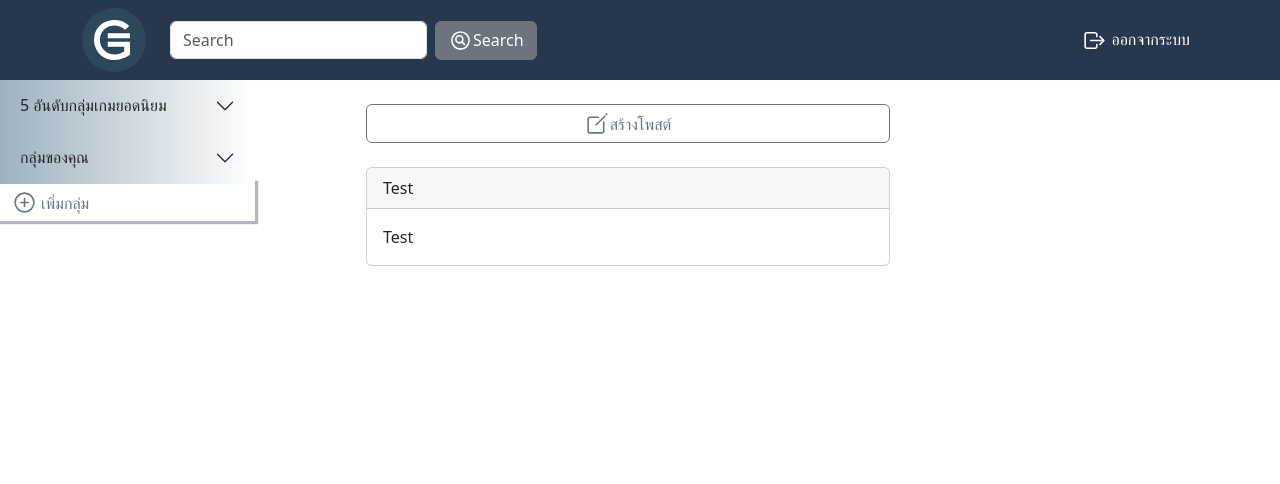
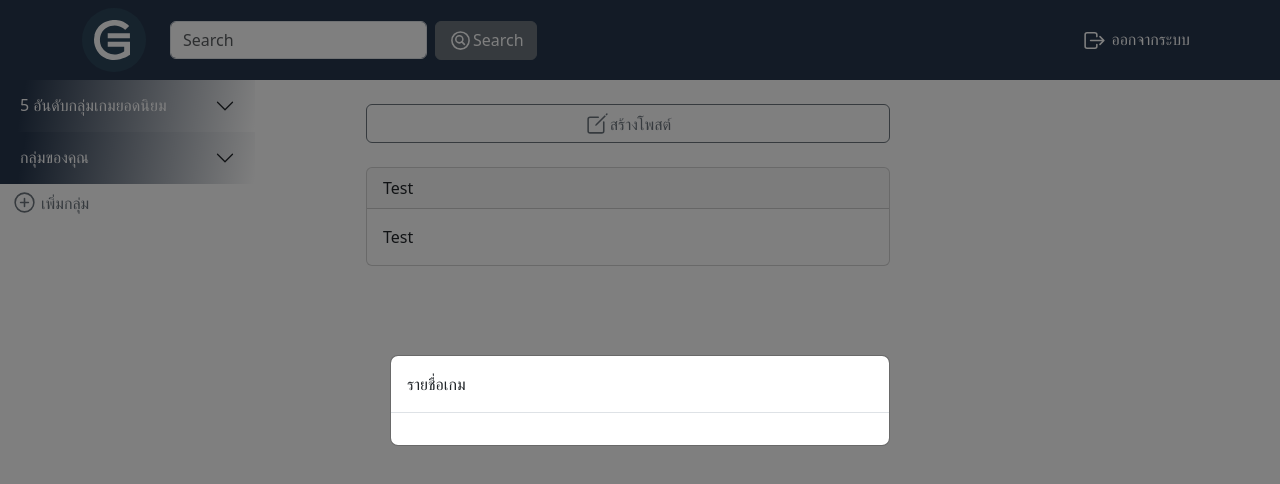
Before and after one commit to sophonwit379/Games-Commu, a React (Vite) app in the folder GameCommu-Client/: page /home in a window 1280 px wide. Both pictures are taken after a click on the button "เพิ่มกลุ่ม". Shown: the top 484 px of the page. Built offline with nearby package versions, Linux system fonts and the light colour scheme.

Commit message:
fix some style

```diff
--- /dev/null
+++ b/GameCommu-Client/src/components/GamePanel/AddGamePannel.jsx
@@ -0,0 +1,20 @@
+import { Modal } from "react-bootstrap";
+
+function AddGame(props) {
+  return (
+    <Modal
+      {...props}
+      centered
+      scrollable
+    >
+      <Modal.Header>
+          รายชื่อเกม
+      </Modal.Header>
+      <Modal.Body>
+
+      </Modal.Body>
+    </Modal>
+  )
+}
+
+export default AddGame;
--- a/GameCommu-Client/src/components/GamePanel/GamePanel.css
+++ b/GameCommu-Client/src/components/GamePanel/GamePanel.css
@@ -1,26 +1,28 @@
 .accordion-item {
     border: none !important;
-
-  }
+}
 
 .accordion-button {
+    color: white;
     border-radius: 0 !important;
-    background: linear-gradient(to right, #9DB2BF, white) !important;
+    background: linear-gradient(100deg, rgba(39,55,77,1) 10%, rgba(255,255,255,1) 100%);
 }
 
 .accordion-button:focus {
     box-shadow: none !important;
+    border-color: rgba(0,0,0,.125);
 }
 
 .accordion-button:not(.collapsed) {
-    color: black !important;
+     color: white;
 }
 
 .accordion-body {
-    background: linear-gradient(to right, #DDE6ED, white) !important;
+    background: linear-gradient(to right, #9DB2BF, white) !important;
 }
 
 #add-bt{
     border:none;
     border-radius: 0;
+    box-shadow: none;
 }
--- a/GameCommu-Client/src/components/GamePanel/GamePanel.jsx
+++ b/GameCommu-Client/src/components/GamePanel/GamePanel.jsx
@@ -1,8 +1,11 @@
-import { Container,Accordion, Button } from "react-bootstrap";
+import { Container,Accordion, Button,Modal } from "react-bootstrap";
 import './GamePanel.css'
 import { IoAddCircleOutline } from "react-icons/io5";
+import { useState } from "react";
+import AddGamePanel from './AddGamePannel';
 
 function GamePanel() {
+    const [modalShow, setModalShow] = useState(false);
 
     return (
         <Container fluid className="p-0 pb-2 rounded" id='main'>
@@ -30,9 +33,18 @@ function GamePanel() {
                     </Accordion.Body>
                 </Accordion.Item>
             </Accordion>
-            <Button id="add-bt" variant="outline-secondary" className="w-100 d-flex flex-row align-items-center">
+            <Button
+                id="add-bt"
+                variant="outline-secondary"
+                className="w-100 d-flex flex-row align-items-center"
+                onClick={()=>setModalShow(true)}
+            >
                 <IoAddCircleOutline size={25} className="mr-1"/>เพิ่มกลุ่ม
             </Button>
+            <AddGamePanel
+                show={modalShow}
+                onHide={()=>setModalShow(false)}
+            />
         </Container>
     )
 }
--- a/GameCommu-Client/src/components/Post.jsx
+++ b/GameCommu-Client/src/components/Post.jsx
@@ -2,20 +2,14 @@
 import Button from 'react-bootstrap/Button';
 import Modal from 'react-bootstrap/Modal';
 import Form  from 'react-bootstrap/Form';
-import Image from 'react-bootstrap/Image';
 import * as formik from 'formik';
 import * as yup from 'yup';
-import { useEffect, useState } from 'react';
 
-function Post(props) {
+function Post({ show,onHide,modalFormRef}) {
     const { Formik } = formik;
     const MAX_FILE_SIZE = 10 * 1024 * 1024; // 10MB
     const ALLOWED_FILE_TYPES = ['image/jpeg', 'image/png', 'image/gif','image/jpg'];
-    const [preImage, setPreImage] = useState([]);
 
-    useEffect(() => {
-        console.log("re")
-    },[preImage]);
 
     const imageSchema = yup.object().shape({
         textA: yup.string().required('กรุณาพิมพ์ข้อความ'),
@@ -39,10 +33,11 @@ function Post(props) {
     });
 
     const handleSubmit = (e) => {
+
         console.log(e)
         URL.revokeObjectURL(e.images)
         console.log(e)
-        props.onHide()
+        onHide()
     }
 
     return (
@@ -53,10 +48,13 @@ function Post(props) {
             }}
             validationSchema={imageSchema}
             onSubmit={handleSubmit}
+            validateOnChange={false}
+            innerRef={modalFormRef}
         >
-            {({handleSubmit,handleChange, setFieldValue,values, errors}) => (
+            {({handleSubmit, setFieldValue,values, errors}) => (
                 <Modal
-                {...props}
+                show={show}
+                onHide={onHide}
                 size="lg"
                 aria-labelledby="contained-modal-title-vcenter"
                 centered
@@ -76,7 +74,9 @@ function Post(props) {
                                     placeholder='พิมข้อความ'
                                     rows={4}
                                     value={values.textA}
-                                    onChange={handleChange}
+                                    onChange={(event) => {
+                                        setFieldValue('textA',event.target.value)
+                                    }}
                                     isInvalid={!!errors.textA}
                                 />
                                 <Form.Control.Feedback type="invalid">
@@ -90,9 +90,8 @@ function Post(props) {
                                     type="file"
                                     name="images"
                                     onChange={(event) => {
-                                        const filesArray = Array.from(event.currentTarget.files);
+                                        const filesArray = [...event.target.files];
                                         setFieldValue('images', filesArray);
-                                        setPreImage(filesArray.map((file) => URL.createObjectURL(file)));
                                     }}
                                     isInvalid={!!errors.images}
                                     multiple
@@ -101,11 +100,6 @@ function Post(props) {
                                     {errors.images}
                                 </Form.Control.Feedback>
                             </Form.Group>
-                            {values.images.length > 0 && preImage.map((image,id) => {
-                                    {console.log(image)}
-                                    <Image key={id} src={image} width={300} height={250} alt='image-upload' />
-                                })
-                            }
                             <Button className='w-25 mt-2 mb-2 align-self-end' variant='outline-secondary' type='submit'>โพสต์</Button>
                         </Form>
                     </Modal.Body>
--- a/GameCommu-Client/src/pages/HomePage/HomePage.jsx
+++ b/GameCommu-Client/src/pages/HomePage/HomePage.jsx
@@ -1,20 +1,25 @@
 import { Navbar,Container,Form,Button,Row,Col, Card } from 'react-bootstrap';
 import { Link,useNavigate } from 'react-router-dom';
 import gLogo from '../../assets/game-credits-game-logo.svg';
-import { FaUserCircle } from "react-icons/fa";
 import './HomePage.css'
 import Post from '../../components/Post';
-import { useState } from 'react';
+import { useState,useRef } from 'react';
 import GamePanel from '../../components/GamePanel/GamePanel';
 import { IoCreateOutline,IoSearchCircleOutline,IoLogOutOutline } from "react-icons/io5";
 
 function HomePage() {
   const navigate = useNavigate();
   const [modalShow, setModalShow] = useState(false);
+  const modalFormRef = useRef(null);
 
   const handleLogout = () => {
     navigate('/');
   };
+
+  const handleCloseModal = () => {
+    setModalShow(false);
+    modalFormRef.current.resetForm();
+  }
 
   return (
     <div className='min-vh-100'>
@@ -24,6 +29,9 @@ function HomePage() {
             <Link className='nav-logo mr-4' to='/home'>
                   <img style={{width:'4rem'}} src={gLogo} alt="logo" className="d-flex"/>
             </Link>
+          </div>
+          <Navbar.Toggle id='nav-tog' aria-controls="basic-navbar-nav" />
+          <Navbar.Collapse id='nav-collapse' className='justify-content-between'>
             <Form className="d-flex align-items-center">
               <Form.Control
                 type="search"
@@ -35,9 +43,6 @@ function HomePage() {
                 <IoSearchCircleOutline size={25}/> Search
               </Button>
             </Form>
-          </div>
-          <Navbar.Toggle id='nav-tog' aria-controls="basic-navbar-nav" />
-          <Navbar.Collapse id='nav-collapse' className='justify-content-end'>
             <Link className='nav-link' onClick={handleLogout}>
               <IoLogOutOutline size={25}/> ออกจากระบบ
             </Link>
@@ -56,7 +61,8 @@ function HomePage() {
               </Button>
               <Post
                 show={modalShow}
-                onHide={()=>setModalShow(false)}
+                onHide={handleCloseModal}
+                modalFormRef={modalFormRef}
               />
 
               <Card className='mt-4 w-75'>
```
